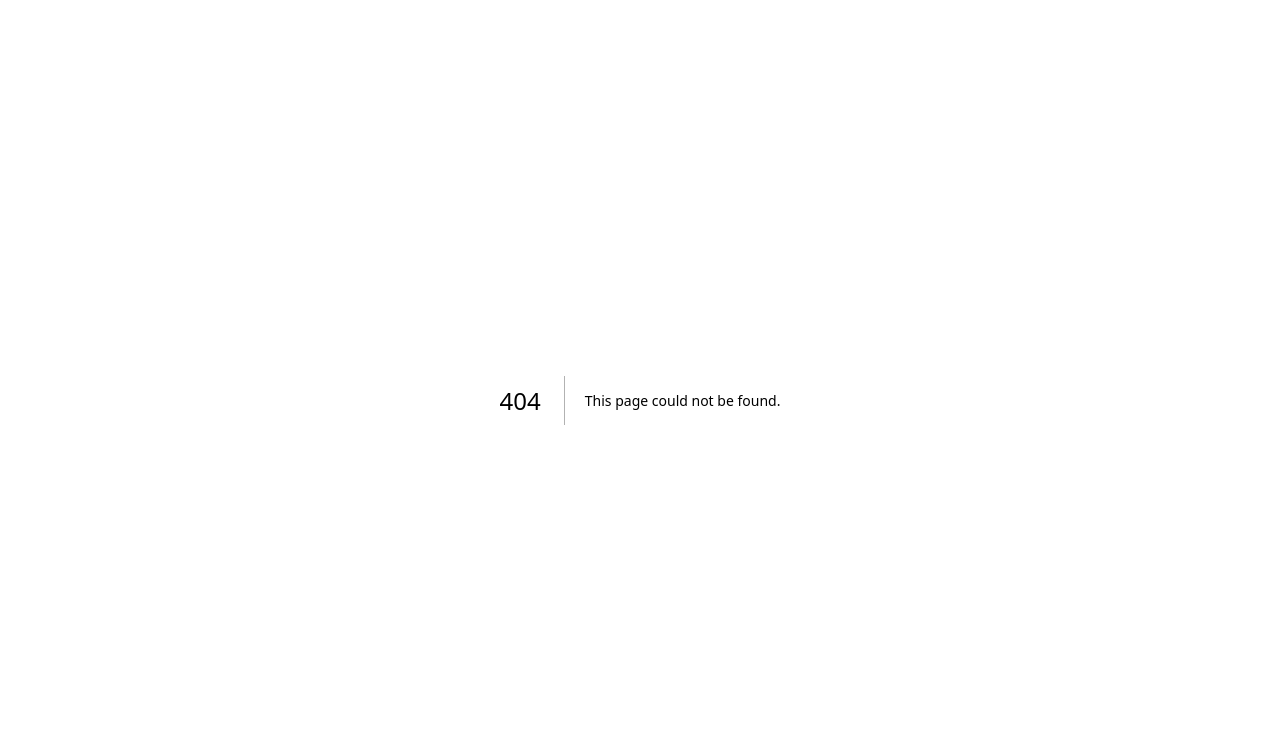
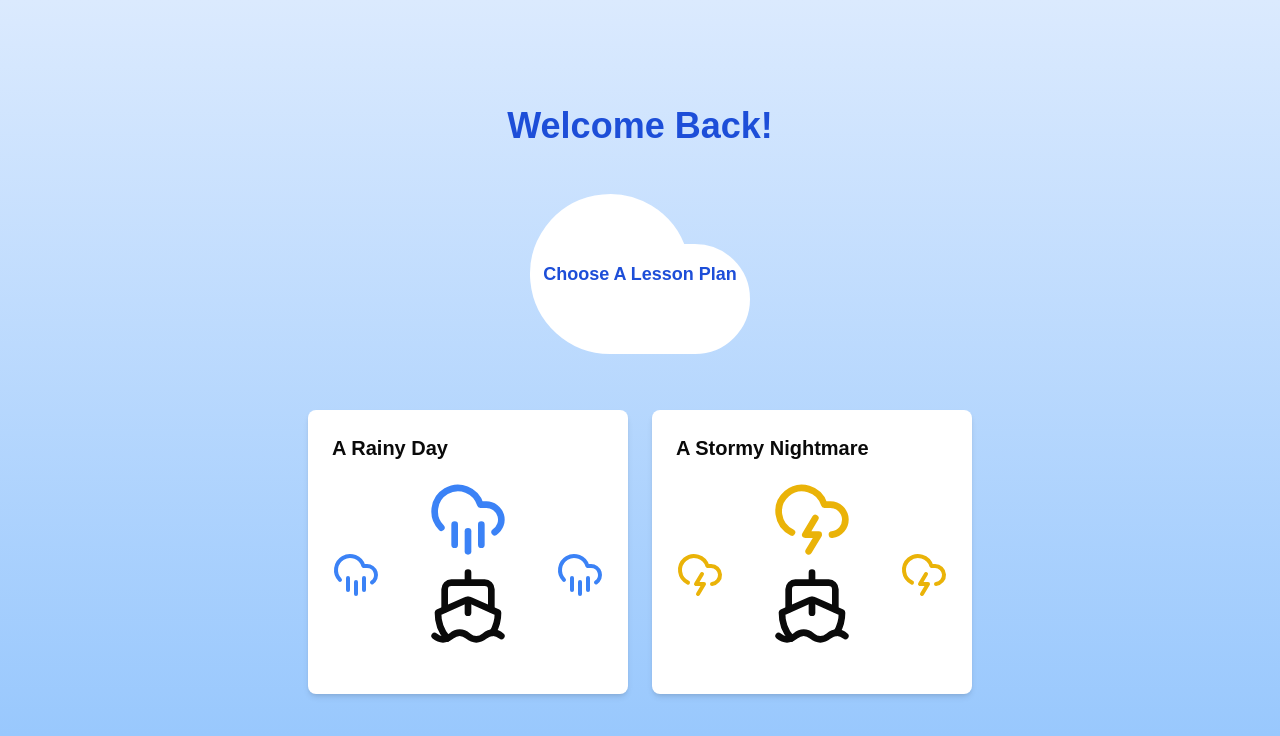
Before and after one commit to brainstorm-hack-the-valley/brainstorm, a Next.js app: page /home in a window 1280 px wide. Before the commit this address had no page. Shown: the top 736 px of the page. Built offline with nearby package versions, Linux system fonts and the light colour scheme.

Commit message:
Create Home Page

```diff
--- /dev/null
+++ b/src/app/home/page.tsx
@@ -0,0 +1,87 @@
+import React from 'react';
+import { Cloud, CloudRain, CloudLightning, Ship, Sun, Timer, TimerOff, X, TimerOffIcon } from 'lucide-react';
+import { LightningBoltIcon } from '@radix-ui/react-icons';
+
+export default function Home() {
+    return (
+        <div className="min-h-screen flex flex-col items-center justify-center bg-gradient-to-b from-blue-100 to-blue-300">
+      <h1 className="text-4xl font-bold text-blue-700 mb-2">Welcome Back!</h1>
+
+      {/* Cloud with Text */}
+      <div className="relative flex items-center justify-center mb-4">
+        {/* Cloud Icon */}
+        <Cloud className="w-80 h-60 text-white fill-current" />
+
+        {/* Text over Cloud */}
+        <div className="absolute flex items-center justify-center w-full h-full">
+          <p className="text-center text-lg text-blue-700 font-bold">
+            Choose A Lesson Plan
+          </p>
+        </div>
+      </div>
+
+      {/* Cards */}
+      <div className="flex flex-col md:flex-row gap-6">
+        {/* First Card with Rain Icon and Ship */}
+        <div className="relative group bg-white shadow-md rounded-lg p-6 w-80 overflow-hidden">
+          {/* Card Content */}
+          <h3 className="text-xl font-semibold mb-4">A Rainy Day</h3>
+          <CloudRain className="w-20 h-20 mx-auto mb-2 text-blue-500" />
+
+          {/* Surrounding Icons */}
+          <div className="flex justify-between mb-2">
+            <CloudRain className="w-12 h-12 text-blue-500 relative -top-4" />
+            <Ship className="w-20 h-20 mx-auto mb-4" />
+            <CloudRain className="w-12 h-12 text-blue-500 relative -top-4" />
+          </div>
+
+          {/* Overlay for Hover Effect */}
+          <div className="absolute inset-0 flex flex-col items-center justify-center transition-opacity duration-300 opacity-0 group-hover:opacity-100 z-10 bg-white">
+            <h3 className="text-xl font-semibold mb-2">A Rainy Day</h3>
+            <div className="flex items-center mb-2 justify-start w-full ml-2">
+              <TimerOff className="w-12 h-12 text-green-500 mr-2" />
+              <p className="text-gray-600">No time pressure.</p>
+            </div>
+            <div className="flex items-center mb-2 justify-start w-full ml-2">
+              <X className="w-12 h-12 text-red-500 mr-2" />
+              <p className="text-gray-600">Incorrect answers intensify the storm.</p>
+            </div>
+          </div>
+        </div>
+
+        {/* Second Card with Storm Icon and Ship */}
+        <div className="relative group bg-white shadow-md rounded-lg p-6 w-80 overflow-hidden">
+          {/* Card Content */}
+          <h3 className="text-xl font-semibold mb-4">A Stormy Nightmare</h3>
+          <CloudLightning className="w-20 h-20 mx-auto mb-2 text-yellow-500" />
+
+          {/* Surrounding Icons */}
+          <div className="flex justify-between mb-2">
+            <CloudLightning className="w-12 h-12 text-yellow-500 relative -top-4" />
+            <Ship className="w-20 h-20 mx-auto mb-4" />
+            <CloudLightning className="w-12 h-12 text-yellow-500 relative -top-4" />
+          </div>
+
+          {/* Overlay for Hover Effect */}
+          <div className="absolute inset-0 flex flex-col items-center justify-center transition-opacity duration-300 opacity-0 group-hover:opacity-100 z-10 bg-white">
+            <h3 className="text-xl font-semibold mb-2">A Stormy Nightmare</h3>
+            <div className="flex items-center mb-2 justify-start w-full ml-2">
+              <Timer className="w-12 h-12 text-yellow-500 mr-2" />
+              <p className="text-gray-600 px-1">10s timer.</p>
+            </div>
+            <div className="flex items-center mb-2 justify-start w-full ml-2">
+  <div className="relative flex items-center">
+    {/* Lightning Bolt Icon filled with yellow */}
+    <LightningBoltIcon className="absolute top-0 left-0 w-8 h-8 text-yellow-500 fill-current" />
+
+    {/* Timer Off Icon */}
+    <TimerOffIcon className="w-12 h-12 text-red-500 ml-2" />
+  </div>
+  <p className="text-gray-600 mr-5 px-2">Running out of time might be shocking.</p>
+</div>
+          </div>
+        </div>
+      </div>
+    </div>
+    );
+}
```
